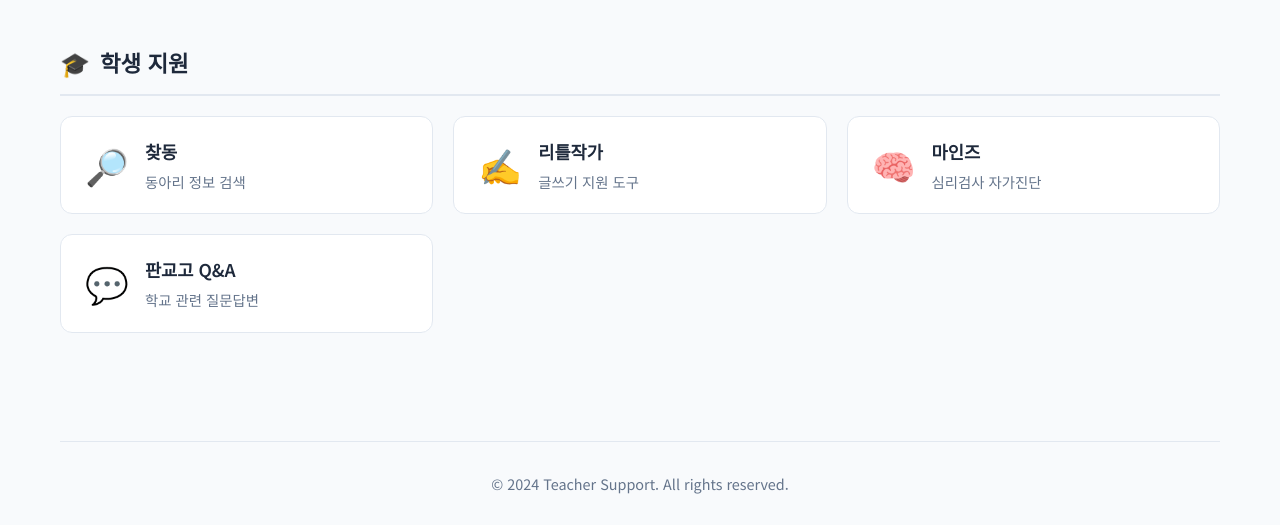
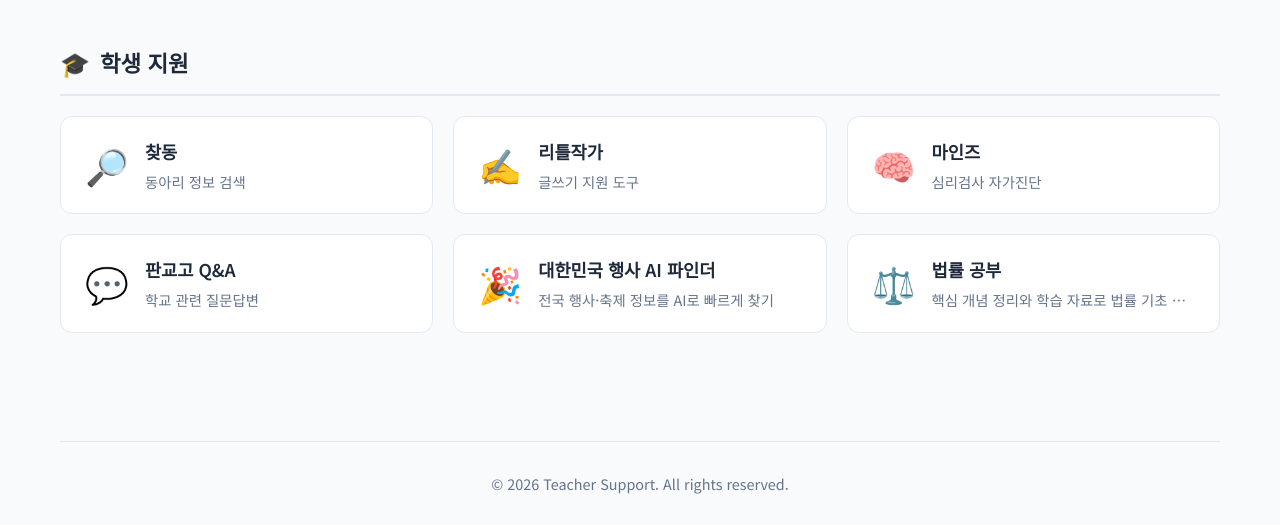
Before and after one commit to CHOISEONGYEOL/Teacher-support, a Python web app: template templates/index.html in a window 1280 px wide. Shown: the part 1310-1835 px from the top of the page. Run offline with Jinja, Linux system fonts and the light colour scheme; the template is opened without the code that fills it, so the values that code supplies are empty; some libraries are stand-ins or nearby versions.

Commit message:
Update index.html

```diff
--- a/templates/index.html
+++ b/templates/index.html
@@ -266,13 +266,32 @@
                             <p>학교 관련 질문답변</p>
                         </div>
                     </a>
+
+        <!-- 대한민국 행사 AI 파인더 -->
+        <a href="https://kaief.zstrit.com/chat" target="_blank" class="card card-external" rel="noopener noreferrer">
+            <div class="card-icon">🎉</div>
+            <div class="card-content">
+                <h3>대한민국 행사 AI 파인더</h3>
+                <p>전국 행사·축제 정보를 AI로 빠르게 찾기</p>
+            </div>
+        </a>
+
+        <!-- 법률 공부 -->
+        <a href="https://studying-law.vercel.app/" target="_blank" class="card card-external" rel="noopener noreferrer">
+            <div class="card-icon">⚖️</div>
+            <div class="card-content">
+                <h3>법률 공부</h3>
+                <p>핵심 개념 정리와 학습 자료로 법률 기초 다지기</p>
+            </div>
+        </a>
+
                 </div>
             </section>
         </main>
 
         <!-- 푸터 -->
         <footer class="footer">
-            <p>&copy; 2024 Teacher Support. All rights reserved.</p>
+            <p>&copy; 2026 Teacher Support. All rights reserved.</p>
         </footer>
     </div>
 
```
